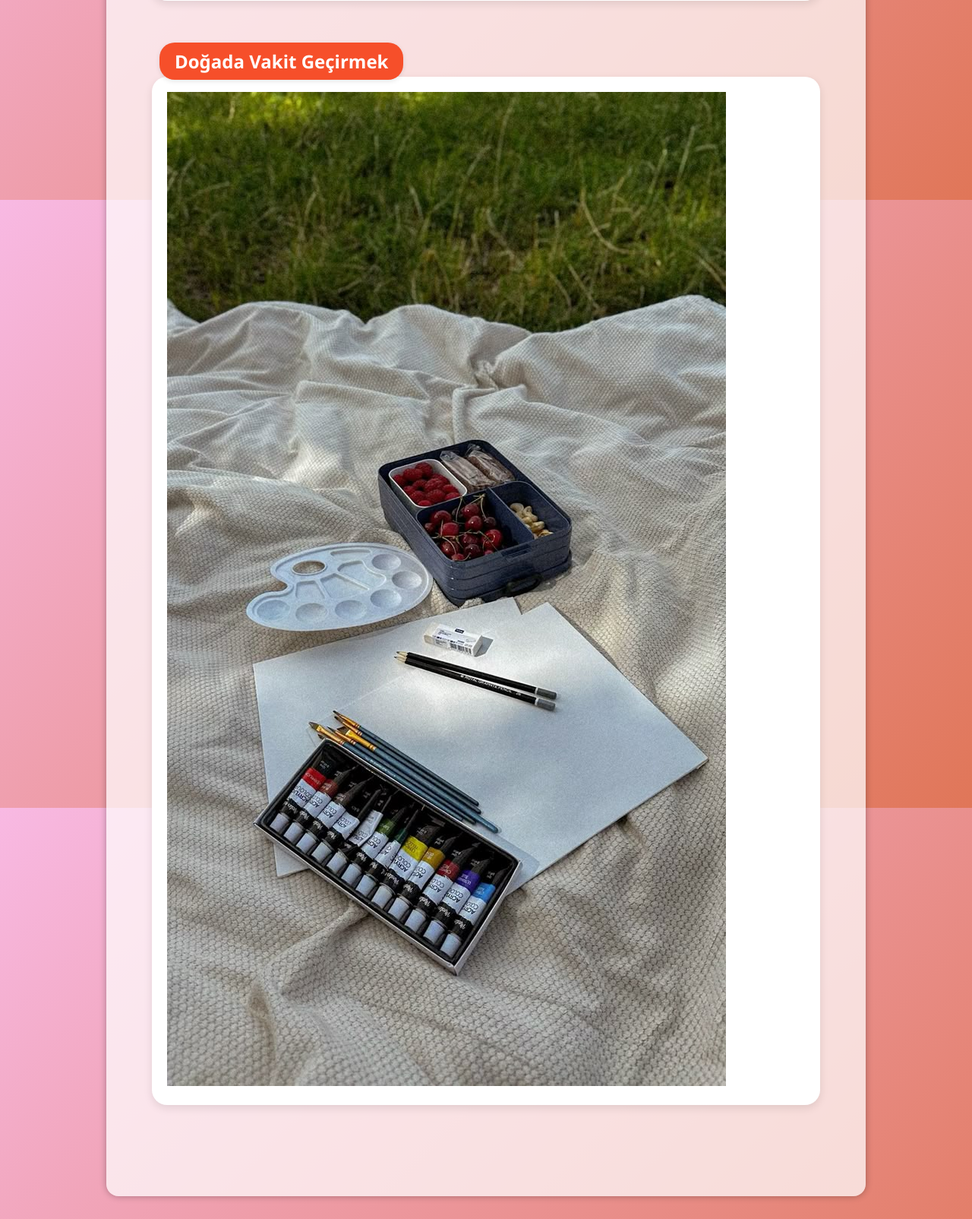
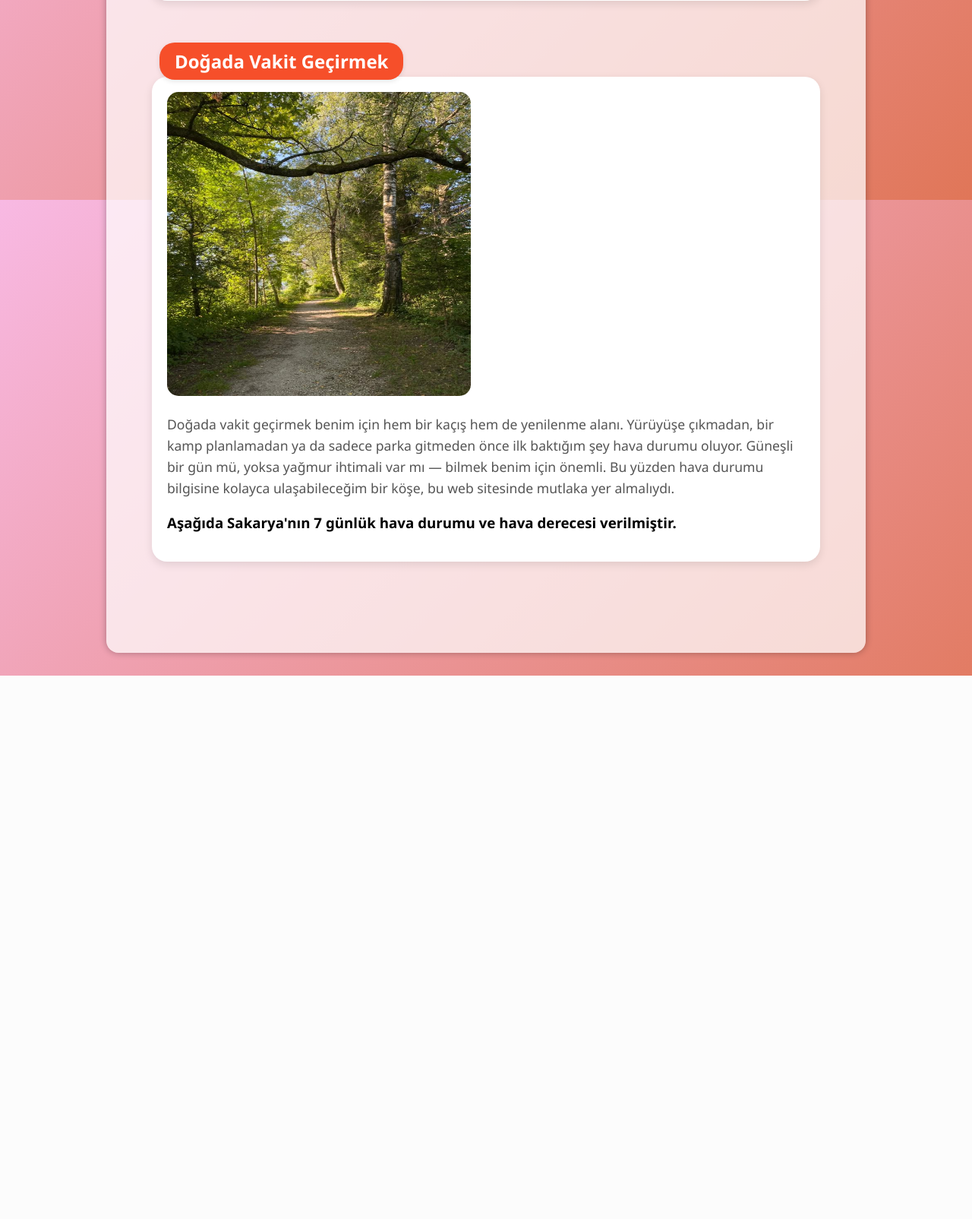
Before and after one commit to meliketr/webtekno-proje, a PHP site: page /ilgiAlanlarim.html in a window 1280 px wide. Shown: the part 1337-2941 px from the top of the page at 76% size. After the commit the page ends 2226 px from the top, so only its background shows below. Run offline with PHP 8.4, Linux system fonts and the light colour scheme.

Commit message:
Kodların okunabiliritesi arttırıldı.

```diff
--- a/cssDosyalari/styleIlgiAlanlarim.css
+++ b/cssDosyalari/styleIlgiAlanlarim.css
@@ -34,6 +34,7 @@ body {
   background-color: rgba(239, 237, 237, 0.91);
   border-bottom: 2px solid #ffffff;
   position: fixed;
+  z-index: 1000;
 
 
 }
@@ -185,3 +186,67 @@ body {
   color: #333;
   font-size: 1.1rem;
 }
+
+/*---------HAVA DURUMU----------*/
+
+.container {
+justify-content: center;
+}
+
+.row{
+    display: flex;
+}
+
+.card{
+    margin: 25px;
+    width: 125px;
+}
+.weather-list {
+    list-style-type: none;
+    padding: 0;
+    margin: 0;
+}
+
+.weather-list ul {
+    padding: 0;
+}
+
+.weather-list li {
+    display: flex;
+    align-items: center;
+    margin-bottom: 10px;
+}
+
+.weather-list img {
+    margin-right: 10px;
+    width: 125px;
+    align-items: center;
+}
+
+.weather-info {
+    display: flex;
+    flex-direction: column;
+    align-items: center;
+}
+
+.weather-info .baslik {
+    font-weight: bold;
+}
+
+.weather-info .aciklama p {
+    margin: 0;
+}
+
+header h1 {
+    font-family: 'Lucida Sans', 'Lucida Sans Regular', 'Lucida Grande', 'Lucida Sans Unicode', Geneva, Verdana, sans-serif;
+    font-weight: bolder;
+    font-style: italic;
+    text-align: center;
+    color: black;
+}
+header p {
+    font-family: 'Lucida Sans', 'Lucida Sans Regular', 'Lucida Grande', 'Lucida Sans Unicode', Geneva, Verdana, sans-serif;
+    text-align: center;
+    color: black;
+    font-weight: bold;
+}
--- a/ilgiAlanlarim.html
+++ b/ilgiAlanlarim.html
@@ -1,5 +1,6 @@
 <!DOCTYPE html>
 <html lang="tr">
+
 <head>
   <meta charset="UTF-8">
   <meta name="viewport" content="width=device-width, initial-scale=1.0">
@@ -57,8 +58,10 @@
         </div>
 
         <p class="paragraf">
-      Görsel yaratıcılık, tasarım ve yaşam alanı düzenleme konularında ilham almak istediğimde bu kanallara yöneliyorum.
-      Her biri farklı bakış açılarıyla üretkenliğimi artırıyor, yeni şeyler denemem için cesaret veriyor. Kimi zaman bir renk uyumu, kimi zaman da sade bir dekor fikri bile büyük değişiklikler yaratabiliyor.
+          Görsel yaratıcılık, tasarım ve yaşam alanı düzenleme konularında ilham almak istediğimde bu kanallara
+          yöneliyorum.
+          Her biri farklı bakış açılarıyla üretkenliğimi artırıyor, yeni şeyler denemem için cesaret veriyor. Kimi zaman
+          bir renk uyumu, kimi zaman da sade bir dekor fikri bile büyük değişiklikler yaratabiliyor.
           Kanallara ulaşmak için resimlerin üzerine tıklayabilirsiniz.
         </p>
 
@@ -87,7 +90,8 @@
 
         <!-- Paragrafı galeri dışına yazdık -->
         <p class="paragraf">
-      Suluboya yapmayı seviyorum çünkü beni sakinleştiriyor. Renkleri karıştırmak, kağıt üzerinde izlerini izlemek bana iyi geliyor. Kuralı yok, baskısı yok. Sadece ben ve renkler. Bu yüzden suluboya, en sevdiğim hobi.
+          Suluboya yapmayı seviyorum çünkü beni sakinleştiriyor. Renkleri karıştırmak, kağıt üzerinde izlerini izlemek
+          bana iyi geliyor. Kuralı yok, baskısı yok. Sadece ben ve renkler. Bu yüzden suluboya, en sevdiğim hobi.
         </p>
       </article>
     </section>
@@ -95,21 +99,25 @@
     <section class="suluboya-info-section">
       <div class="suluboya-title">Doğada Vakit Geçirmek</div>
       <article class="suluboya-card">
-    <img src="fotoğraflar/doga.jpg">
+        <img src="fotoğraflar/doğa.jpg" width="400" height="400" style="border-radius: 15px">
         <div class="suluboya-text">
+          <p class="paragraf"> Doğada vakit geçirmek benim için hem bir kaçış hem de yenilenme alanı. Yürüyüşe çıkmadan,
+            bir kamp planlamadan ya da sadece parka gitmeden önce ilk baktığım şey hava durumu oluyor. Güneşli bir gün
+            mü, yoksa yağmur ihtimali var mı — bilmek benim için önemli. Bu yüzden hava durumu bilgisine kolayca
+            ulaşabileceğim bir köşe, bu web sitesinde mutlaka yer almalıydı.</p>
+        </div>
 
+        <h3>Aşağıda Sakarya'nın 7 günlük hava durumu ve hava derecesi verilmiştir.</h3>
+        <div class="container" id="hava-container">
+          <div class="row weather-info" id="hava-container-row"></div>
         </div>
       </article>
     </section>
-
-
-
-
-
   </div>
 
 
 </body>
+
 </html>
 
 
@@ -124,6 +132,51 @@
 
 
   /*-----------------------------------------*/
+  var data = null;
+
+  var xhr = new XMLHttpRequest();
+  xhr.withCredentials = false;
+
+  xhr.addEventListener("readystatechange", function () {
+    if (this.readyState === this.DONE) {
+      console.log(this.responseText);
+      kitaplarıListele(this.responseText);
+    }
+  });
+
+  xhr.open("GET", "https://api.collectapi.com/weather/getWeather?data.lang=tr&data.city=sakarya");
+  xhr.setRequestHeader("content-type", "application/json");
+  xhr.setRequestHeader("authorization", "apikey 4fDi4P5WVo4MQ2cjwz8F8r:040WrSYKVesTt7fhP6W2yl");
+
+  xhr.send(data);
+
+  function kitaplarıListele(data) {
+    var container = document.getElementById("hava-container-row");
+    var havaHTML = "";
+    var JSONData = JSON.parse(data);
+    var hava = JSONData.result;
+    hava.forEach(gün => {
+      havaHTML +=
+        `
+		<div class="weather-list">
+    <ul>
+        <li>
+            <img src="${gün.icon}" id="hava-icon">
+            <div class="weather-info">
+                <div class="baslik">${gün.date}</div>
+                <div class="aciklama">
+                    <p>${gün.description}</p>
+                    <p>${gün.degree}</p>
+                </div>
+            </div>
+        </li>
+        <!-- Diğer günlerin hava durumu bilgilerini burada ekleyebilirsiniz -->
+    </ul>
+</div>
+		`;
+    });
+    container.innerHTML += havaHTML;
+  }
 
 
 </script>
--- a/index.html
+++ b/index.html
@@ -1,5 +1,6 @@
 <!DOCTYPE html>
 <html lang="en">
+
 <head>
   <meta charset="UTF-8">
   <meta name="viewport" content="width=device-width, initial-scale=1.0">
@@ -10,6 +11,7 @@
   <link rel="stylesheet" href="cssDosyalari/style.css">
 
 </head>
+
 <body>
 
 
@@ -21,7 +23,8 @@
 
       <div class="mb-3">
         <label for="username" class="form-label">Kullanıcı Adı (E-posta)</label>
-        <input type="email" class="form-control" id="username" name="username" placeholder="b********@sakarya.edu.tr" required />
+        <input type="email" class="form-control" id="username" name="username" placeholder="b********@sakarya.edu.tr"
+          required />
         <div class="invalid-feedback">Geçerli bir e-posta adresi giriniz.</div>
       </div>
 
@@ -65,4 +68,5 @@
   </script>
 
 </body>
+
 </html>
```
Also changed, not shown: hakkimda.html (+23 -9 lines), mirasimiz.html (+34 -12 lines), ozgecmis.html (+35 -11 lines), sehrim.html (+42 -24 lines), fotoğraflar/doğa.jpg (added). Lines whose indentation alone changed are shown as unchanged.
